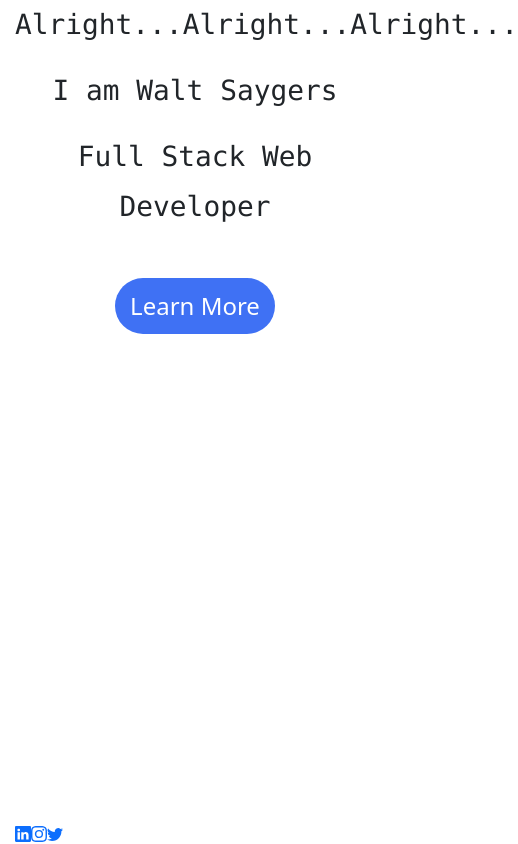
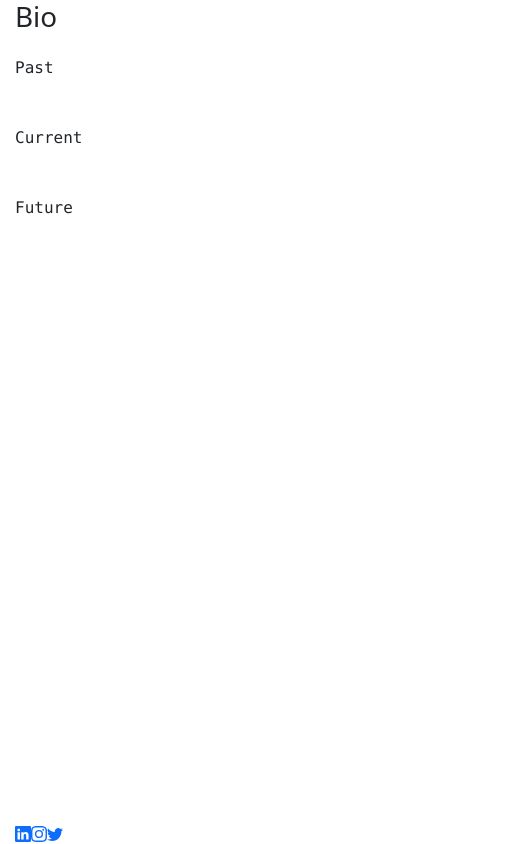
Before and after one commit to wtsaygers1/blog_wtsaygers1.github.io, a React (Create React App) app: page /about in a window 390 px wide. Shown: the whole page, 518 px wide, since content can reach past the window. Built offline with nearby package versions, Linux system fonts and the light colour scheme.

Commit message:
about me page

```diff
--- a/src/App.css
+++ b/src/App.css
@@ -77,3 +77,11 @@ footer {
     width: 100%;
     padding: 10px 0;
 }
+
+.about {
+    flex-grow: 1;
+}
+
+.about h1{
+    margin-bottom: 20px;
+}
--- a/src/Components/About.js
+++ b/src/Components/About.js
@@ -1,52 +1,14 @@
-import React from 'react';
-import Header from './Header';
+import React from 'react'
 
 export default function About() {
     return (
-        // import the header on this page for consistency
-        <>
-            <Header />
-            <div className="aboutDiv">
-                <div id="carouselExampleCaptions" className="carousel slide" data-bs-ride="carousel">
-                    <div className="carousel-indicators">
-                        <button type="button" data-bs-target="#carouselExampleCaptions" data-bs-slide-to="0" className="active" aria-current="true" aria-label="Slide 1"></button>
-                        <button type="button" data-bs-target="#carouselExampleCaptions" data-bs-slide-to="1" aria-label="Slide 2"></button>
-                        <button type="button" data-bs-target="#carouselExampleCaptions" data-bs-slide-to="2" aria-label="Slide 3"></button>
-                    </div>
-                    <div className="carousel-inner">
-                        <div className="carousel-item active">
-                            <img src="..." className="d-block w-100" alt="..." />
-                            <div className="carousel-caption d-none d-md-block">
-                                <h5>First slide label</h5>
-                                <p>Some representative placeholder content for the first slide.</p>
-                            </div>
-                        </div>
-                        <div className="carousel-item">
-                            <img src="..." className="d-block w-100" alt="..." />
-                            <div className="carousel-caption d-none d-md-block">
-                                <h5>Second slide label</h5>
-                                <p>Some representative placeholder content for the second slide.</p>
-                            </div>
-                        </div>
-                        <div className="carousel-item">
-                            <img src="..." className="d-block w-100" alt="..." />
-                            <div className="carousel-caption d-none d-md-block">
-                                <h5>Third slide label</h5>
-                                <p>Some representative placeholder content for the third slide.</p>
-                            </div>
-                        </div>
-                    </div>
-                    <button className="carousel-control-prev" type="button" data-bs-target="#carouselExampleCaptions" data-bs-slide="prev">
-                        <span className="carousel-control-prev-icon" aria-hidden="true"></span>
-                        <span className="visually-hidden">Previous</span>
-                    </button>
-                    <button className="carousel-control-next" type="button" data-bs-target="#carouselExampleCaptions" data-bs-slide="next">
-                        <span className="carousel-control-next-icon" aria-hidden="true"></span>
-                        <span className="visually-hidden">Next</span>
-                    </button>
-                </div>
-                {/* paragraph about me goes here */}
-            </div>
-        </>
-    )
+        <div className='about'>
+            <h1>Bio</h1>
+            <p>Past</p>
+            <br />
+            <p>Current</p>
+            <br />
+            <p>Future</p>
+        </div>
+    );
 }
--- a/src/Components/App.js
+++ b/src/Components/App.js
@@ -1,6 +1,7 @@
 import { BrowserRouter as Router, Switch, Route } from 'react-router-dom';
 import Home from './Home'
 import Footer from './Footer'
+import About from './About'
 import '../App.css'
 
 export default function App() {
@@ -8,8 +9,11 @@ export default function App() {
     <Router>
       <div className='App'>
         <Switch>
-          <Route path='/'>
+          <Route exact path='/'>
             <Home />
+          </Route>
+          <Route path='/about'>
+            <About />
           </Route>
         </Switch>
         <Footer />
--- a/src/Components/Footer.js
+++ b/src/Components/Footer.js
@@ -13,20 +13,19 @@ export default function Footer() {
                             className="github">
                             <GitHub />
                         </a> */}
-                        <i class="bi bi-github"></i>
                         <a href="https://www.linkedin.com/in/walter-saygers-2928b2a8/"
                             target="_blank"
                             rel="noreferrer"
                             className="linkedin">
                             <Linkedin />
                         </a>
-                        <a href="https://www.instagram.com/"
+                        <a href="https://www.instagram.com/wallysenders/"
                             target="_blank"
                             rel="noreferrer"
                             className="insta">
                             <Instagram />
                         </a>
-                        <a href="https://twitter.com/"
+                        <a href="https://twitter.com/wallysyndrs"
                             target="_blank"
                             rel="noreferrer"
                             className="twitter">
--- a/src/Components/Home.js
+++ b/src/Components/Home.js
@@ -6,7 +6,7 @@ export default function Home() {
             <div className='title'>
                 <h1>
                     <p>Alright...Alright...Alright...</p>
-                    <p>I am Walt Saygers</p>
+                    <p>I Am Walt Saygers</p>
                     <p>Full Stack Web Developer</p>
                 </h1>
                 <Link to="About">
```
